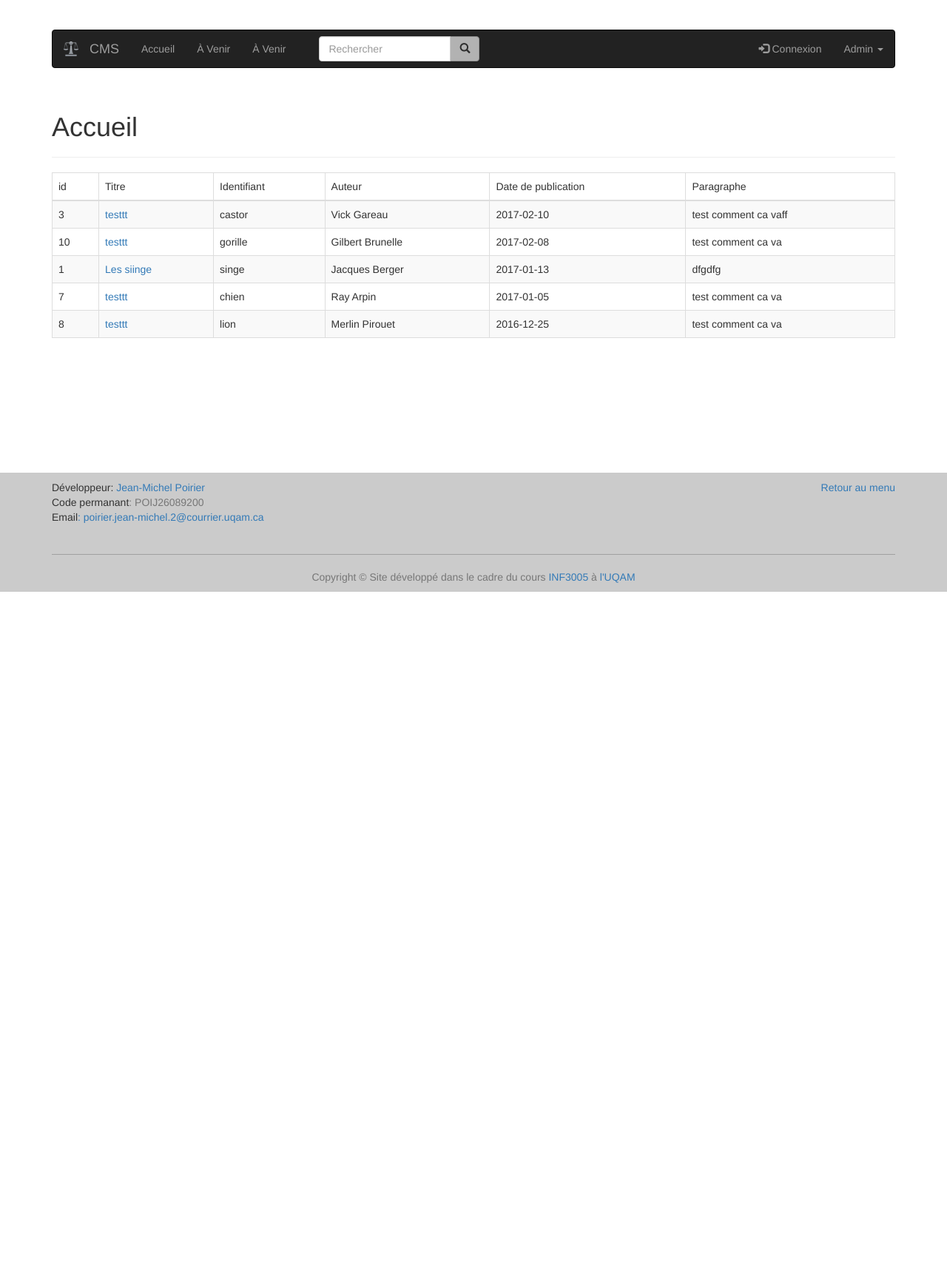
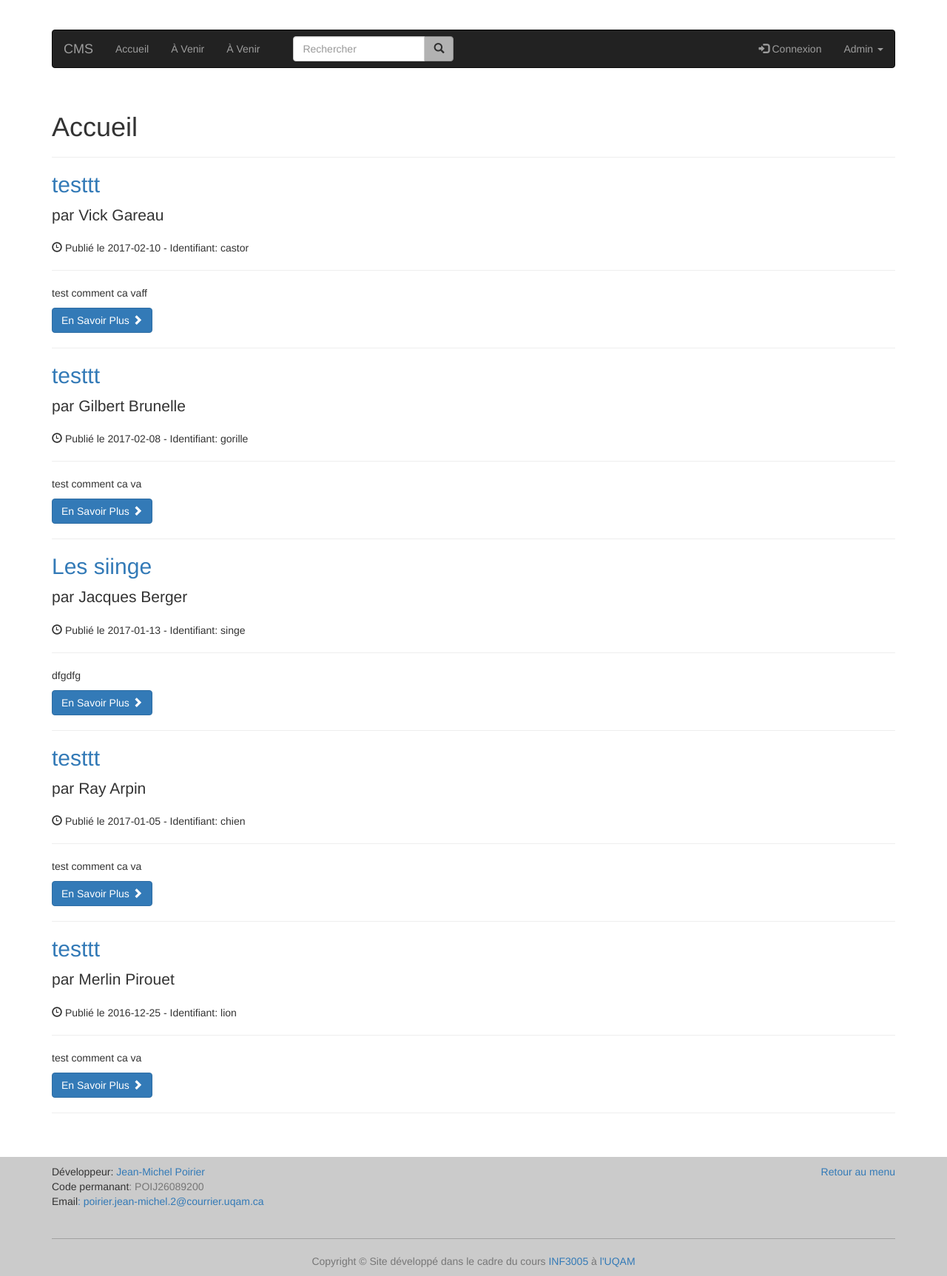
Before and after one commit to elaelheni/INF3005, a Flask app: page / in a window 1280 px wide. Shown: the whole page at 74% size. Before the commit the page ends 800 px from the top, so only its background shows below. Run offline with Flask 2, Linux system fonts and the light colour scheme; data comes from the database, SQL or seed files in the repository; both versions use the stored data as it was after the commit; some libraries are stand-ins or nearby versions.

Commit message:
js modif article et accueil
-Accueil moddifié
-Bloque le bouton summit si titre ou para est vide
-Recherche ne cherche plus des articles dans le futur

```diff
--- a/05Flask/index.py
+++ b/05Flask/index.py
@@ -34,6 +34,11 @@ def start_page():
         last_artist = get_db().get_artist(last_id)
     return render_template('accueil.html', artists=artists, last=last_artist)
 
+# 410 -> Existait avant, n'existe pu maintenant
+# 404 -> N'existe pas
+# 401 -> Pas d'authtification
+# 200 -> Pas d'erreur, Ok
+# 400 -> Manque de quoi dans le formulaire
 
 @app.route('/artiste/<identifier>')
 def artist_page(identifier):
--- a/TP1/article.py
+++ b/TP1/article.py
@@ -18,8 +18,9 @@ class Article(Database):
     def get_search_articles(self, like_recher):
         cursor = self.get_connection2().cursor()
         cursor.execute("SELECT * FROM article "
-                       "WHERE paragraphe LIKE ? "
-                       "OR titre LIKE ?", (like_recher, like_recher))
+                       "WHERE paragraphe LIKE ? OR titre LIKE ? "
+                       "AND date_publication < date('now')",
+                       (like_recher, like_recher))
         articles = cursor.fetchall()
         return articles
 
@@ -31,6 +32,16 @@ class Article(Database):
         return article
 
     def get_article(self, ident):
+        cursor = self.get_connection2().cursor()
+        print ident
+        cursor.execute("SELECT id, titre, identifiant, auteur, "
+                       "date_publication, paragraphe "
+                       "FROM article WHERE date_publication < date('now')"
+                       "AND identifiant = ?", (ident,))
+        article = cursor.fetchone()
+        return article
+
+    def get_admin_article(self, ident):
         cursor = self.get_connection2().cursor()
         print ident
         cursor.execute("SELECT id, titre, identifiant, auteur, "
--- a/TP1/index.py
+++ b/TP1/index.py
@@ -74,7 +74,7 @@ def recherche_page():
 
 @app.route('/admin-modifier/<ident>')
 def admin_edit_page(ident):
-    article = get_db().get_article(ident)
+    article = get_db().get_admin_article(ident)
     return render_template('admin-modifier.html', article=article)
 
 
--- a/TP1/static/vendor/bootstrap/js/recherche.js
+++ b/TP1/static/vendor/bootstrap/js/recherche.js
@@ -1,4 +1,13 @@
-$(document).ready(function(){
+
+
+function test() {
+    var len = $('.requi :input,textarea').filter(function() {
+        return !$(this).val();
+    }).length;
+    $('#modifButton').prop('disabled', !!len);
+}
+
+function recherche() {
     $('#recherButton').attr('disabled',true);
     $('#rechercheid').keyup(function(){
         if($(this).val().length !=0)
@@ -6,4 +15,9 @@ $(document).ready(function(){
         else
             $('#recherButton').attr('disabled',true);
     })
+}
+
+$(document).ready(function(){
+    $('.dd input,textarea').keyup(test);
+    recherche();
 });
--- a/TP1/templates/accueil.html
+++ b/TP1/templates/accueil.html
@@ -5,27 +5,24 @@
     <h1>Accueil</h1>
     <hr class="divider">
 
-    <table class="table table-striped table-bordered">
-        <thead>
-        <td>id</td>
-        <td>Titre</td>
-        <td>Identifiant</td>
-        <td>Auteur</td>
-        <td>Date de publication</td>
-        <td>Paragraphe</td>
-        </thead>
 
-        {% for publication in publications %}
-            <tr>
-                <td>{{ publication["id"] }}</td>
-                <td><a href="/article/{{ publication["identifiant"] }}">{{ publication["titre"] }}</a></td>
-                <td>{{ publication["identifiant"] }}</td>
-                <td>{{ publication['auteur'] }}</td>
-                <td>{{ publication["date_publication"] }}</td>
-                <td>{{ publication['paragraphe' ]}}</td>
-            </tr>
-        {% endfor %}
-    </table>
+    {% for publication in publications %}
 
+        <h2>
+            <a href="/article/{{ publication["identifiant"] }}">{{ publication["titre"] }}</a>
+        </h2>
+        <p class="lead">
+            par {{ publication['auteur'] }}
+        </p>
+        <p><span class="glyphicon glyphicon-time"></span> Publié le {{ publication["date_publication"] }} - Identifiant: {{ publication["identifiant"] }}</p>
+        <hr>
+        <!-- <img class="img-responsive" src="http://placehold.it/900x300" alt="">
+        <hr> -->
+        <p>{{ publication['paragraphe' ]}}</p>
+        <a class="btn btn-primary" href="/article/{{ publication["identifiant"] }}">En Savoir Plus <span class="glyphicon glyphicon-chevron-right"></span></a>
+
+        <hr>
+
+    {% endfor %}
 
 {% endblock %}
--- a/TP1/templates/article.html
+++ b/TP1/templates/article.html
@@ -7,7 +7,7 @@
 
     <table class="table table-striped table-bordered">
         <thead>
-        <td>id</td>
+        <!-- <td>id</td> -->
         <td>Titre</td>
         <td>Identifiant</td>
         <td>Auteur</td>
@@ -16,7 +16,7 @@
         </thead>
 
         <tr>
-            <td>{{ article["id"] }}</td>
+            <!-- <td>{{ article["id"] }}</td> -->
             <td>{{ article["titre"] }}</td>
             <td>{{ article["identifiant"] }}</td>
             <td>{{ article['auteur'] }}</td>
--- a/TP1/templates/layout.html
+++ b/TP1/templates/layout.html
@@ -20,7 +20,7 @@
         <nav class="navbar navbar-inverse">
             <div class="container-fluid">
                 <div class="navbar-header">
-                    <a class="navbar-brand" href="/"> <img alt="Image logo" title="logo" src="/img/logo.png" width="20"> </a>
+                    <!-- <a class="navbar-brand" href="/"> <img alt="Image logo" title="logo" src="/img/logo.png" width="20"> </a> -->
                     <a class="navbar-brand" href="/">CMS</a>
                 </div>
                 <ul class="nav navbar-nav">
```
Also changed, not shown: TP1/templates/admin-modifier.html (+9 -9 lines), TP1/db/db.db, TP1/templates/recherche.html (line endings or trailing spaces), 2 other files.
